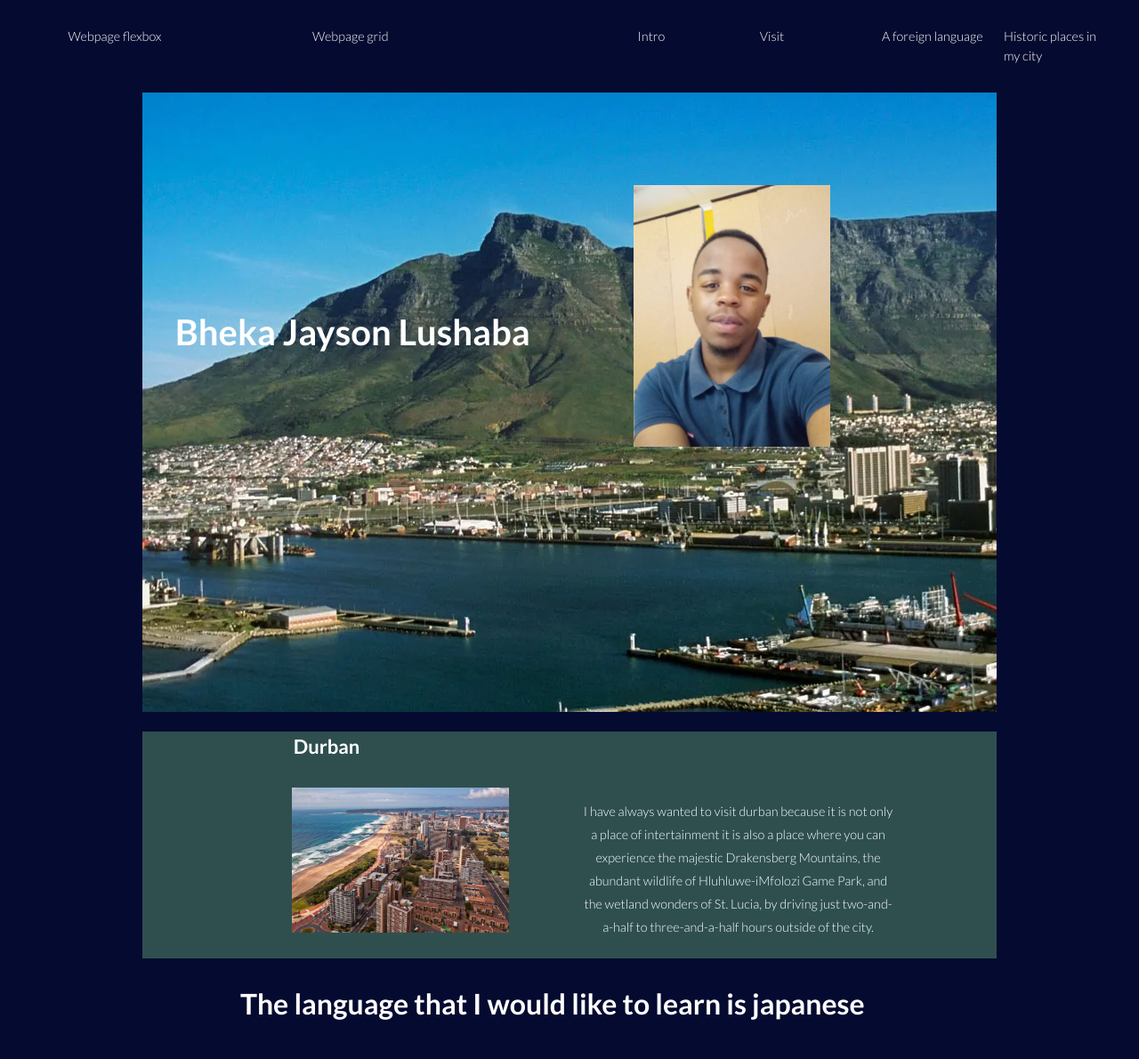
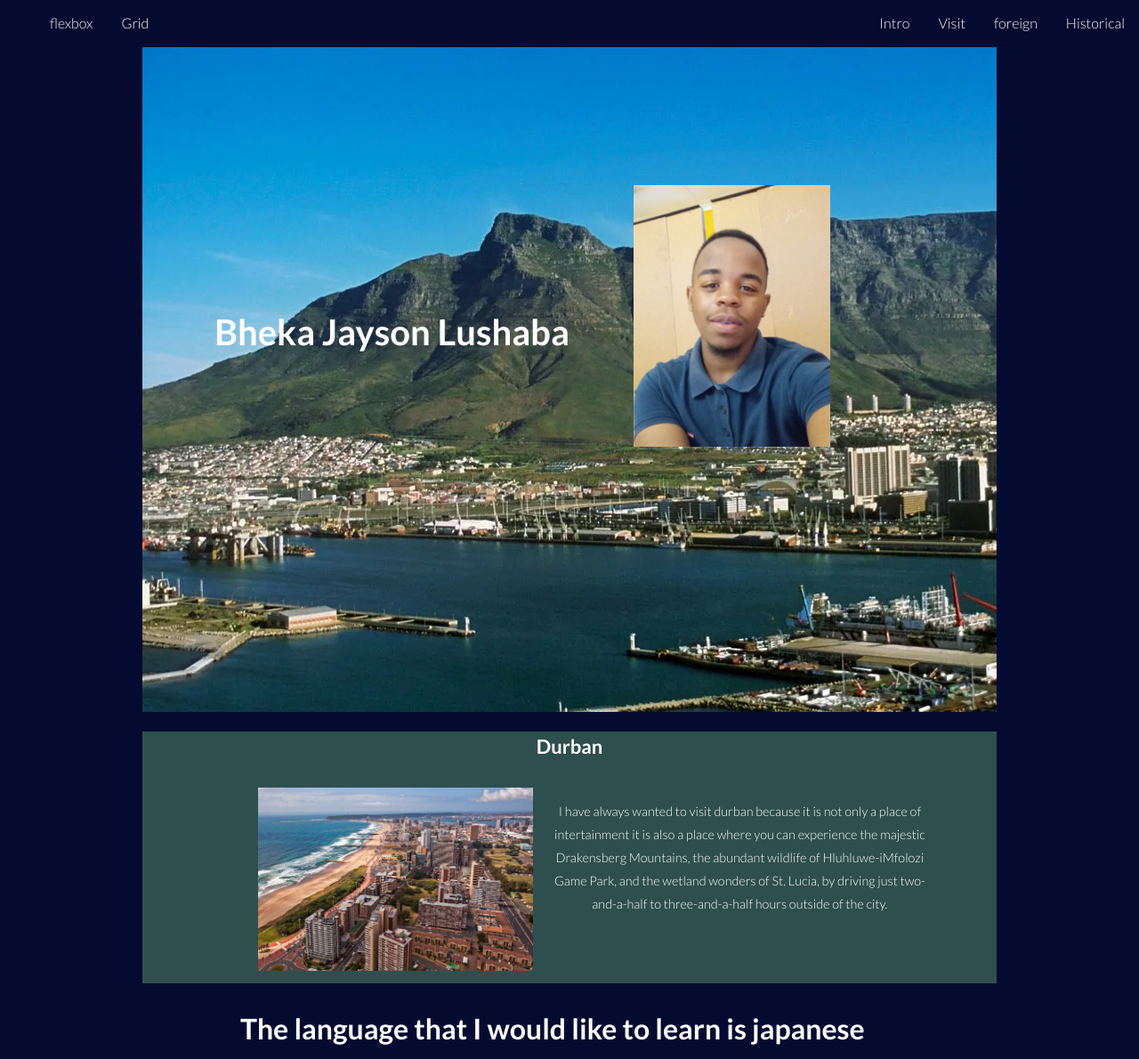
Before and after one commit to Razorma/basic_webpage, a plain HTML site: page my-webpage-grid.html in a window 1280 px wide. Shown: the top 1190 px of the page at 89% size. Drawn offline with Linux system fonts and the light colour scheme.

Commit message:
describing what I've done

```diff
--- a/my-webpage-grid.html
+++ b/my-webpage-grid.html
@@ -8,64 +8,30 @@
     <link rel="stylesheet" href="simple-grid.css" />
   </head>
   <body>
-    <div class="container">
-      <div class="row test">
     <header class="header">
       <nav class="nav-bar">
-            <div class="row">
-              <div class="col-6 html-links">
+        <div class="html-links">
           <ul>
-                  <div class="row">
-                    <div class="col-6">
             <li>
-                        <a class="nav-link" href="my-webpage.html"
-                          >Webpage flexbox</a
-                        >
+              <a class="nav-link" href="my-webpage.html">flexbox</a>
             </li>
-                    </div>
-                    <div class="col-6">
             <li>
-                        <a class="nav-link" href="my-webpage-grid.html"
-                          >Webpage grid</a
-                        >
+              <a class="nav-link" href="my-webpage-grid.html">Grid</a>
             </li>
-                    </div>
-                  </div>
           </ul>
         </div>
-              <div class="col-6">
         <ul>
-                  <div class="row">
-                    <div class="col-3">
           <li><a class="nav-link" href="#intro">Intro</a></li>
-                    </div>
-                    <div class="col-3">
+          <li><a class="nav-link" href="#favorite_city">Visit</a></li>
           <li>
-                        <a class="nav-link" href="#favorite_city">Visit</a>
+            <a class="nav-link" href="#A_foreign_language">foreign</a>
           </li>
-                    </div>
-                    <div class="col-3">
           <li>
-                        <a class="nav-link" href="#A_foreign_language"
-                          >A foreign language</a
-                        >
+            <a class="nav-link" href="#Historic_places">Historical</a>
           </li>
-                    </div>
-                    <div class="col-3">
-                      <li>
-                        <a class="nav-link" href="#Historic_places"
-                          >Historic places in my city</a
-                        >
-                      </li>
-                    </div>
-                  </div>
         </ul>
-              </div>
-            </div>
       </nav>
     </header>
-      </div>
-    </div>
     <div class="row">
       <div class="container">
         <section class="intro">
@@ -80,7 +46,7 @@
         </section>
         <section id="favorite_city" class="">
           <div class="row city_info center">
-            <div class="left k"><h3 id="city">Durban</h3></div>
+            <div class="center"><h3 id="city">Durban</h3></div>
             <div id="city" class="col-6 city_pic">
               <img
                 id="durban"
@@ -138,7 +104,9 @@
               <div class="row rr center">
                 <div class="">
                   <div class="left">
-                    <h4 id="text-color">Barberton Heritage Walk</h4>
+                    <h4 id="text-color" class="center">
+                      Barberton Heritage Walk
+                    </h4>
                   </div>
                   <img
                     id="heritage"
@@ -164,7 +132,7 @@
               <div class="row">
                 <div class="">
                   <div class="left">
-                    <h4 id="text-color">Barberton Museum</h4>
+                    <h4 id="text-color" class="center">Barberton Museum</h4>
                   </div>
                   <img
                     id="museum"
@@ -190,7 +158,7 @@
             <div class="col-4 history_info" id="photo_right">
               <div class="row">
                 <div class="">
-                  <h4 id="text-color">pilgrims rest</h4>
+                  <h4 id="text-color" class="center">pilgrims rest</h4>
                   <img
                     id="pilgrim"
                     src="roal_rest.jpg"
--- a/simple-grid.css
+++ b/simple-grid.css
@@ -18,6 +18,7 @@ body {
   font-size: 100%;
   background-color: #050a30;
 }
+
 
 /* ROOT FONT STYLES */
 
@@ -70,17 +71,49 @@ p {
 .font-heavy {
   font-weight: 700;
 }
+.nav-bar{
+  background-color:#050A30;
+  width:100%;
+  top:0;
+  left:0;
+  display:flex;
+  justify-content:space-between;
+  z-index: 2;
+
+  }
+
+  .nav-bar ul{
+   list-style: none;
+  }
+
+.html-links ul{
+    display: flex;
+   list-style: none;
+}
+a{
+    color:white;
+    text-decoration:none;
+    font-size:1rem;
+    padding:1rem 1rem;
+  }
+@media (min-width:780px){
+  .nav-bar{
+    position:fixed;
+    }
+  .nav-bar ul{
+
+      display: flex;
+      flex-direction: row;
+      justify-content: space-around;
+      list-style: none;
+  }
+}
 
 /* POSITIONING */
 
 .left {
   text-align: left;
 }
-.k{
-  position: relative;
-  left:69px;
-}
-
 .right {
   text-align: right;
 }
@@ -247,14 +280,14 @@ tr:hover {
     text-decoration:none;
   }
   a:hover{
-    background-color:darkslategray;
+    color:darkslategray;
   }
   #favorite_city{
     background-color: darkslategray;
   }
   .city_info{
     background-color: darkslategray;
-    width:79%;
+    width:100%;
     height:100%;
     margin-top:0px;
     margin-bottom:0px;
@@ -317,7 +350,10 @@ tr:hover {
     .history_info{
       width:97%;
   }
-
+  table {
+    width: 100%;
+    margin-bottom: 70px;
+  }
 }
 #intro {
   text-align: center;
@@ -338,6 +374,16 @@ tr:hover {
     #name{
       padding-top: 23%;
       padding-left: 7%;
+      position: relative;
+      left: 10%;
+    }
+    #durban{
+      position: relative;
+      left:10%;
+    }
+    .p{
+      position: relative;
+      left:-11%;
     }
 }
 
--- a/style.css
+++ b/style.css
@@ -3,6 +3,7 @@ body{
     padding:0;
     margin:0;
     font-family: 'Times New Roman', Times, serif;
+    background-color: darkslategray;
   }
  .nav-bar{
   background-color:#050A30;
@@ -68,8 +69,13 @@ a{
     }
     #durban{
         position: relative;
-        left:10%;
+        left:17%;
+        top: 4%;
     }
+    .para{
+        max-width: 35%;
+    }
+
 }
 
 
@@ -92,11 +98,21 @@ a{
     width:60%;
     z-index: 1;
 }
+#favorite_city h2{
+    text-align: center;
+    margin-left: auto;
+    margin-right: auto;
+    color: white;
+}
+.history_facts h2{
+    text-align: center;
+    margin-left: auto;
+    margin-right: auto;
+  }
+
 .city_info{
-    background-color: darkslategray;
     display:flex;
     flex-direction:row;
-    justify-content:center;
     width:100%;
     height:60vh;
     margin-top:0px;
@@ -127,7 +143,6 @@ a{
 #city{
     display:flex;
     flex-direction:column;
-    justify-content:center;
     align-items:center;
     margin-bottom: 20px;
 }
```
Also changed, not shown: index.html (+2 -2 lines), my-webpage.html (+4 -4 lines). Lines whose indentation alone changed are shown as unchanged.
